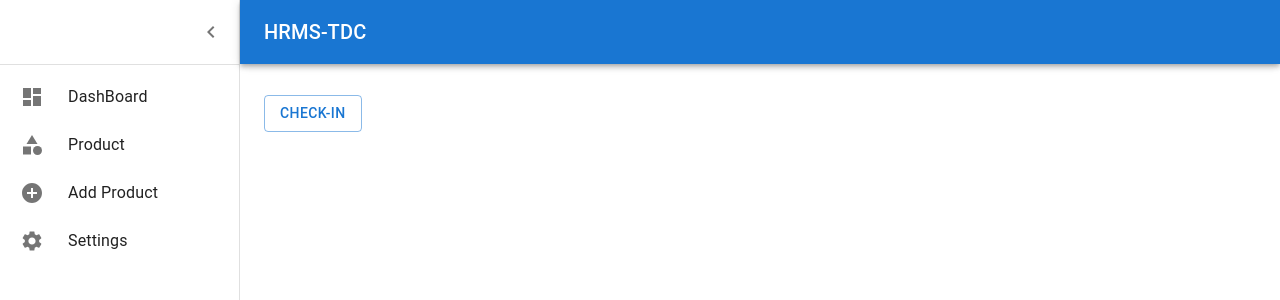
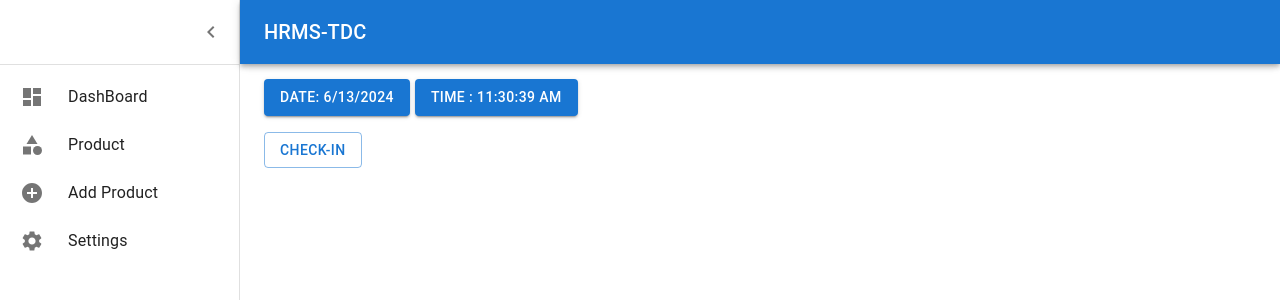
Before and after one commit to MubeenChattah/HRM-frontend, a React (Create React App) app: page /Dashboard in a window 1280 px wide. Shown: the top 300 px of the page. Built offline with nearby package versions, Linux system fonts and the light colour scheme; sample sign-in values are in the browser's storage.

Commit message:
Set up the timerr

```diff
--- /dev/null
+++ b/src/Component/DataTable.js
@@ -0,0 +1,54 @@
+import * as React from "react";
+import Table from "@mui/material/Table";
+import TableBody from "@mui/material/TableBody";
+import TableCell from "@mui/material/TableCell";
+import TableContainer from "@mui/material/TableContainer";
+import TableHead from "@mui/material/TableHead";
+import TableRow from "@mui/material/TableRow";
+import Paper from "@mui/material/Paper";
+
+function createData() {
+  return {};
+}
+
+const rows = [
+  createData("Frozen yoghurt", 159, 6.0, 24, 4.0),
+  createData("Ice cream sandwich", 237, 9.0, 37, 4.3),
+  createData("Eclair", 262, 16.0, 24, 6.0),
+  createData("Cupcake", 305, 3.7, 67, 4.3),
+  createData("Gingerbread", 356, 16.0, 49, 3.9),
+];
+
+export default function BasicTable() {
+  return (
+    <TableContainer component={Paper}>
+      <Table sx={{ minWidth: 650 }} aria-label="simple table">
+        <TableHead>
+          <TableRow>
+            <TableCell>Dessert (100g serving)</TableCell>
+            <TableCell align="right">Calories</TableCell>
+            <TableCell align="right">Fat&nbsp;(g)</TableCell>
+            <TableCell align="right">Carbs&nbsp;(g)</TableCell>
+            <TableCell align="right">Protein&nbsp;(g)</TableCell>
+          </TableRow>
+        </TableHead>
+        <TableBody>
+          {rows.map((row) => (
+            <TableRow
+              key={row.name}
+              sx={{ "&:last-child td, &:last-child th": { border: 0 } }}
+            >
+              <TableCell component="th" scope="row">
+                {row.name}
+              </TableCell>
+              <TableCell align="right">{row.calories}</TableCell>
+              <TableCell align="right">{row.fat}</TableCell>
+              <TableCell align="right">{row.carbs}</TableCell>
+              <TableCell align="right">{row.protein}</TableCell>
+            </TableRow>
+          ))}
+        </TableBody>
+      </Table>
+    </TableContainer>
+  );
+}
--- a/src/Page/Dashboard.jsx
+++ b/src/Page/Dashboard.jsx
@@ -3,15 +3,20 @@
 import Box from "@mui/material/Box";
 import Typography from "@mui/material/Typography";
 import { useNavigate } from "react-router-dom";
-import { Button } from "@mui/material";
+import { Button, Table } from "@mui/material";
 import { jwtDecode } from "jwt-decode";
 import axios from "axios";
 import { toast, ToastContainer } from "react-toastify";
 import "react-toastify/dist/ReactToastify.css"; // Import CSS for Toastify
+import DataTable from "../Component/DataTable";
 
 export default function Dashboard() {
   const [checkedIn, setcheckedIn] = useState(false);
   const [workLogId, setworkLogId] = useState(null);
+  const [currentTime, setCurrentTime] = useState(new Date());
+  const [checkedInTime, setcheckedInTime] = useState(null);
+  const [calculateTime, setcalculateTime] = useState(0);
+
   const navigate = useNavigate();
 
   const token = localStorage.getItem("token");
@@ -30,10 +35,24 @@
     } else {
       const storedcheckedIn = localStorage.getItem("checkedIn") === "true";
       const storedworkLogId = localStorage.getItem("workLogId");
+      const storedcheckedInTime = localStorage.getItem("checkedInTime");
       setcheckedIn(storedcheckedIn);
       setworkLogId(storedworkLogId);
+      if (storedcheckedInTime) {
+        setcheckedInTime(new Date(storedcheckedInTime));
+      }
     }
   }, [token, navigate]);
+  useEffect(() => {
+    const interval = setInterval(() => {
+      setCurrentTime(new Date());
+      if (checkedIn && checkedInTime) {
+        setcalculateTime((new Date() - checkedInTime) / 1000);
+      }
+    }, 1000);
+
+    return () => clearInterval(interval);
+  }, [checkedIn, checkedInTime]);
 
   const handleClick = async () => {
     try {
@@ -68,9 +87,15 @@
       if (!checkedIn) {
         setworkLogId(response.data.id); // Update workLogId state with the returned id
         localStorage.setItem("workLogId", response.data.id); // Store workLogId in local storage
+        const now = new Date();
+        setcheckedInTime(now);
+        localStorage.setItem("checkedInTime", now.toString());
       } else {
         localStorage.removeItem("workLogId"); // Remove workLogId from local storage
+        localStorage.removeItem("checkInTime");
         setworkLogId(null); // Clear workLogId state
+        setcheckedInTime(null);
+        setcalculateTime(0);
       }
       setcheckedIn(!checkedIn);
       localStorage.setItem("checkedIn", !checkedIn); // Update checkedIn status in local storage
@@ -79,12 +104,43 @@
       toast.error(errors.response.data.message || "An error occurred");
     }
   };
+  const formatcalculateTime = (seconds) => {
+    const hrs = Math.floor(seconds / 3600);
+    const mins = Math.floor((seconds % 3600) / 60);
+    const secs = Math.floor(seconds % 60);
+    return `${hrs.toString().padStart(2, "0")}:${mins
+      .toString()
+      .padStart(2, "0")}:${secs.toString().padStart(2, "0")}`;
+  };
 
   return (
     <Box sx={{ display: "flex" }}>
       <SideBar />
       <Box component="main" sx={{ flexGrow: 1, p: 3, marginTop: "55px" }}>
-        <Typography paragraph></Typography>
+        <Box sx={{ display: "flex" }}>
+          <Typography paragraph>
+            <Button variant="contained">
+              {`Date: ${currentTime.toLocaleDateString()} `}
+            </Button>
+          </Typography>
+
+          <Box sx={{ mx: "5px" }}>
+            <Typography paragraph>
+              <Button variant="contained">
+                {`Time : ${currentTime.toLocaleTimeString()}`}
+              </Button>
+            </Typography>
+          </Box>
+        </Box>
+        {checkedIn && (
+          <Typography
+            variant="h6"
+            gutterBottom
+            sx={{ color: checkedIn ? "green" : "red", fontWeight: "bold" }}
+          >
+            Time: {formatcalculateTime(calculateTime)}
+          </Typography>
+        )}
         <Button variant="outlined" onClick={handleClick}>
           {checkedIn ? "Check-Out" : "Check-In"}
         </Button>
```
